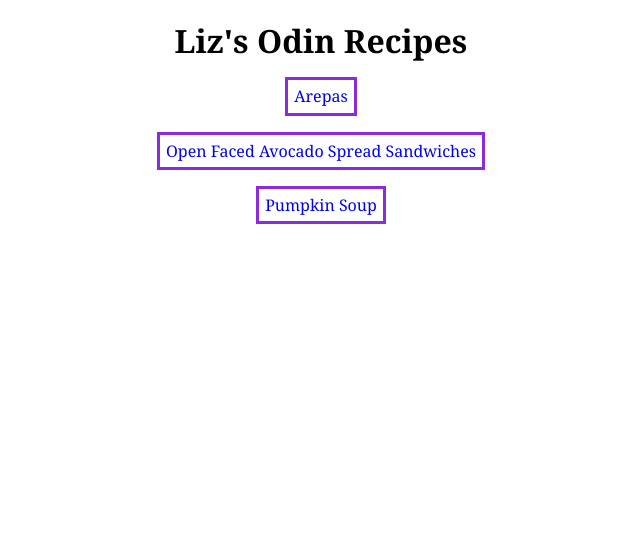
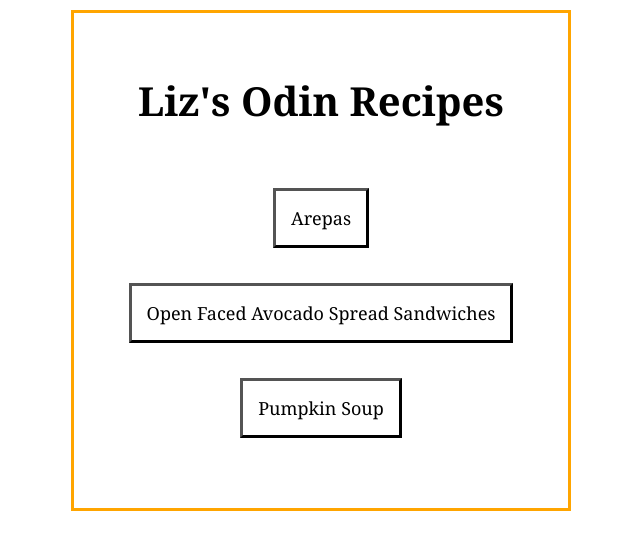
Before and after one commit to lizandreina/odin-recipes, a plain HTML site: page index.html in a window 1280 px wide. Shown: the whole page, without its empty margins (319-959 px from the left). Drawn offline with Linux system fonts and the light colour scheme.

Commit message:
Apply new CSS learnings to the index file
Customize the index file using The Box Model and display learnings.

Remove unnecessary code and add appropriate margin, padding, border and display.

Make it easier to read and make changes in the future.

```diff
--- a/index.html
+++ b/index.html
@@ -11,26 +11,19 @@
 <body>
     <h1> Liz's Odin Recipes</h1>
 
-<div class="list">
-
 <p>
-    <button class="button">
+    <button>
         <a href="recipes/arepas.html">Arepas</a>
     </button>
-</p>
 
-<p>
-    <button class="button">
+    <button>
         <a href="recipes/avocadosandwich.html">Open Faced Avocado Spread Sandwiches</a>
     </button>
-</p>
 
-<p>
-    <button class="button">
+    <button>
         <a href="recipes/pumpkinsoup.html">Pumpkin Soup</a>
     </button>
 </p>
 
-</div>
 </body>
 </html>
--- a/styles.css
+++ b/styles.css
@@ -1,27 +1,40 @@
 * {
+    margin: 0px auto;
+    box-sizing: border-box;
     font-family: Georgia, "Times New Roman", sans-serif;
     text-align: center;
-    font-size: 1rem;
-    line-height: 0.8cm;
+    color: black;
+    font-size: large;
+}
+
+body {
+    margin: 10px auto;
+    padding: 0px 5px;
+    border: 3px solid orange;
+    max-width: 500px;
 }
 
 h1 {
-    font-size: 2rem;
+    font-size: 40px;
+    margin-bottom: 0;
+    margin-top: 60px;
 }
 
-h2 {
-    font-size: 1.5rem;
+p {
+    margin: 60px 0 70px;
 }
 
 a {
     text-decoration: none;
 }
 
-.button {
-    border: solid;
-    border-color: blueviolet;
+button {
     border-width: 3px;
+    border-style: underline;
     background-color: white;
+    display: block;
+    margin: 35px auto;
+    padding: 15px;
 }
 
 section {
@@ -37,10 +50,3 @@ ul li,
 ol li {
     list-style-position: inside;
 }
-
-   body {
-    margin-left: 20%;
-    margin-right: 20%;
-    margin-top: 2%;
-    margin-bottom: 2%;
-   }
```
